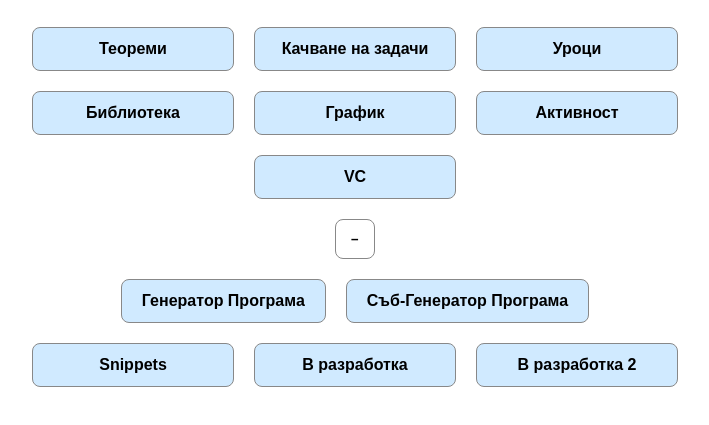
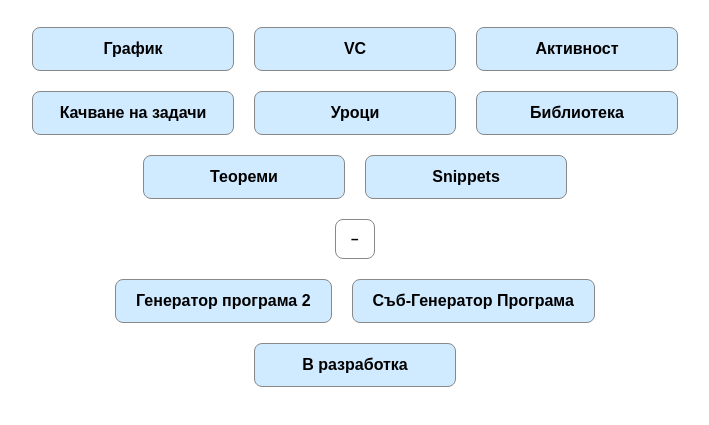
Before and after one commit to ViktorVelkov/vision26, a website: page public/index.html in a window 1280 px wide. Both pictures are taken after a click on the button "Още". Shown: the part 119-544 px from the top of the page, without its empty margins (285-994 px from the left). Drawn offline with Linux system fonts and the light colour scheme.

Commit message:
changed the order of the buttons

```diff
--- a/public/index.html
+++ b/public/index.html
@@ -62,37 +62,39 @@
         <h1>Избери форма</h1>
 
         <div class="link-container">
-            <!-- Първи ред (3 бутона) -->
+           <!-- Първи ред (3 бутона) -->
             <div class="row">
-                <!-- <a href="activity-form.html">Активност</a> -->
-                <a href="theoremsCenter.html">Теореми</a>
-                <a href="exe_solutions.html">Качване на задачи</a>
-                <a href="lessonsCenter.html">Уроци</a>
+                <a href="lessonsCalendar.html">График</a>
+                <a href="versionControl.html">VC</a>
+                <a href="whatHaveILearned.html">Активност</a>
             </div>
 
             <!-- Втори ред (3 бутона) -->
             <div class="row">
+                <a href="exe_solutions.html">Качване на задачи</a>
+                <a href="lessonsCenter.html">Уроци</a>
                 <a href="lessonsLibraryUpdated.html">Библиотека</a>
-                <a href="lessonsCalendar.html">График</a>
-                <a href="whatHaveILearned.html">Активност</a>
+
             </div>
 
-            <!-- Трети ред (1 бутон) -->
+             <!-- Трети ред (2 бутона) -->
             <div class="row">
-                <a href="versionControl.html">VC</a>
+                <!-- <a href="activity-form.html">Активност</a> -->
+                <a href="theoremsCenter.html">Теореми</a>
+                <a href="/snippets-form">Snippets</a>
             </div>
+
             <div class="row">
                 <button id="toggleAdvancedBtn" class="toggle-btn" title="Още">+</button>
             </div>
             <!-- Четвърти ред (2 бутона, hidden/toggle) -->
             <div id="advancedRow" class="row hidden" aria-hidden="true">
-                <a href="yearPlanner.html">Генератор Програма</a>
+                <!-- генератор с по-малко опции и функционалности <a href="yearPlanner.html">Генератор Програма</a> -->
+                <a href="./schedule/html/terms.html">Генератор програма 2</a>
                 <a href="schedule_form.html">Съб-Генератор Програма</a>
             </div>
             <div class="row">
-                <a href="/snippets-form">Snippets</a>
-                <a href="./schedule/html/terms.html">В разработка</a>
-                <a href="./exe_center_visualizer.html">В разработка 2</a>
+                <a href="./exe_center_visualizer.html">В разработка</a>
 
             </div>
         </div>
--- a/public/lessonsLibraryUpdated_index.js
+++ b/public/lessonsLibraryUpdated_index.js
@@ -224,7 +224,7 @@ function renderLessonHeader(lesson){
       open.classList.remove('disabled');
       open.setAttribute('target', '_blank');
       open.setAttribute('rel', 'noopener');
-      open.textContent = 'Отвори файла към урока';
+      open.textContent = 'Файла към урока-не работи';
     } else {
       open.removeAttribute('href');
       open.classList.add('disabled');
```
Also changed, not shown: 1 other file.
